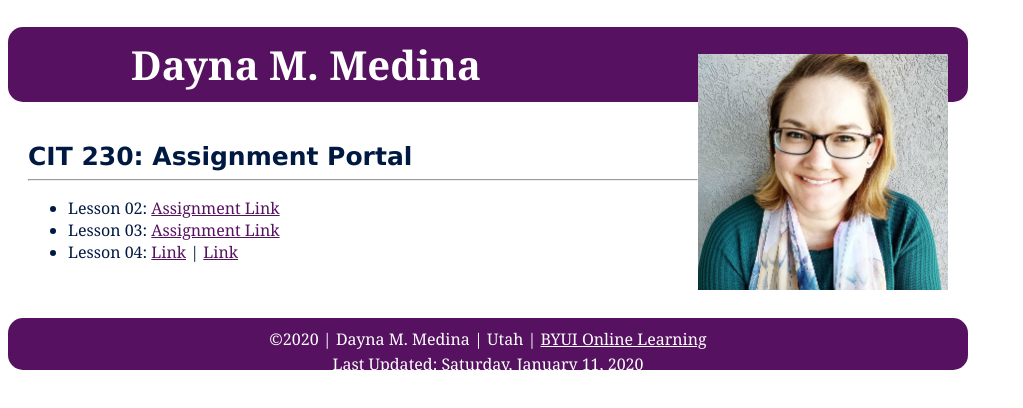
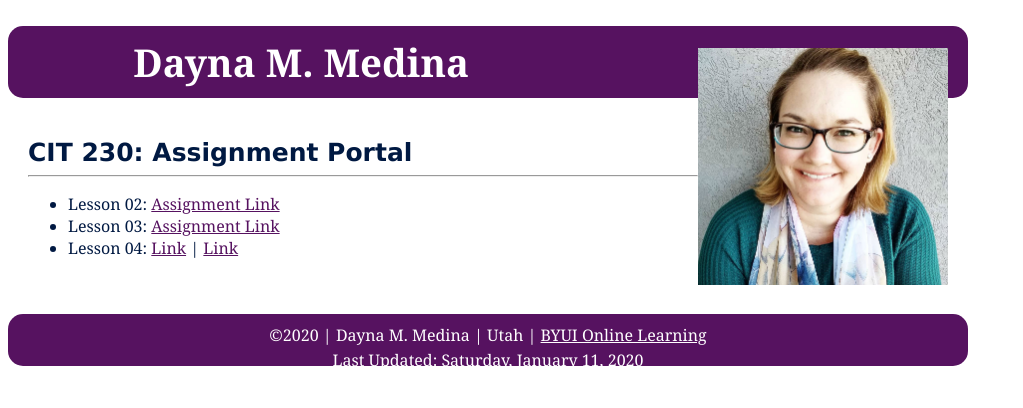
Before and after one commit to dainzee-create/dainzee-create.github.io-, a plain HTML site: page index.html in a window 1280 px wide. Shown: the whole page, without its empty margins (0-1023 px from the left). Drawn offline with Linux system fonts and the light colour scheme.

Commit message:
relative

```diff
--- a/css/styles.css
+++ b/css/styles.css
@@ -1,20 +1,24 @@
+.mainpage {
+  max-width: 960px;
+}
 .tophead {
   border-radius: 15px;
   background: #561260;
-  max-height: 85px;
-  max-width: 960px;
+  max-height: auto;
+  max-width: 100vw;
 }
 .portrait {
   float: right;
   margin-right: 20px;
   margin-top: -75px;
+  position: relative;
 }
-.name {
+ .name {
   color: white;
   font-family: Georgia, 'Times New Roman', Times, serif;
-  font-size: 40px;
-  margin-left: 113px;
+  font-size: 3vw;
   padding: 10px;
+  margin-left: 9vw;
   }
 .maintext {
   background-color: white;
@@ -61,9 +65,9 @@ a:hover {
 .foottext {
   margin-top: -10px;
 }
-.mainpage {
-  max-width: 960px;
-}
 .line2 {
 margin-top: -13px;
 }
+.footerlink {
+  color:white;
+}
--- a/index.html
+++ b/index.html
@@ -33,7 +33,7 @@
     <footer class="foot">
       <div>
         <p class="foottext">
-          &copy;<span id="currentyear"></span> | Dayna M. Medina | Utah | <a href="https://www.byui.edu/online" target="_blank">BYUI Online Learning</a
+          &copy;<span id="currentyear"></span> | Dayna M. Medina | Utah | <a href="https://www.byui.edu/online" class="footerlink" target="_blank">BYUI Online Learning</a
           </p>
           <br>
           <p class="line2">
```
